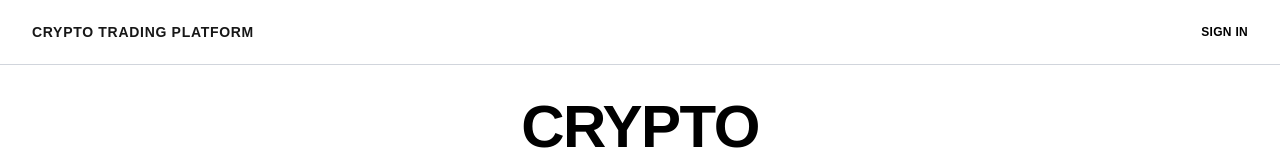
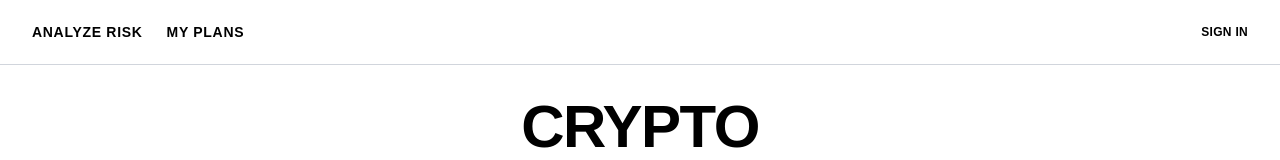
Before and after one commit to frayhan94/crypto-trading-platform, a Next.js app in the folder apps/frontend/: page /dashboard in a window 1280 px wide. Shown: the top 160 px of the page. Built offline with nearby package versions, Linux system fonts and the light colour scheme; no server answers.

Commit message:
feat: add top  navigation

```diff
--- a/apps/frontend/src/components/TopNavigation.tsx
+++ b/apps/frontend/src/components/TopNavigation.tsx
@@ -2,7 +2,7 @@
 
 import Link from 'next/link';
 import { usePathname, useRouter } from 'next/navigation';
-import { useAuth } from './auth/AuthProvider';
+import { useAuth } from '../presentation/hooks/useAuth';
 
 export default function TopNavigation() {
   const pathname = usePathname();
@@ -52,7 +52,20 @@ export default function TopNavigation() {
                 <span className="font-black tracking-wider text-sm">BACK TO DASHBOARD</span>
               </Link>
             ) : (
-              <span className="font-black tracking-wider text-sm">CRYPTO TRADING PLATFORM</span>
+              <div className="flex items-center space-x-6">
+                <Link
+                  href="/risk"
+                  className="font-black tracking-wider text-sm text-black hover:text-gray-600"
+                >
+                  ANALYZE RISK
+                </Link>
+                <Link
+                  href="/plans"
+                  className="font-black tracking-wider text-sm text-black hover:text-gray-600"
+                >
+                  MY PLANS
+                </Link>
+              </div>
             )}
           </div>
 
```
